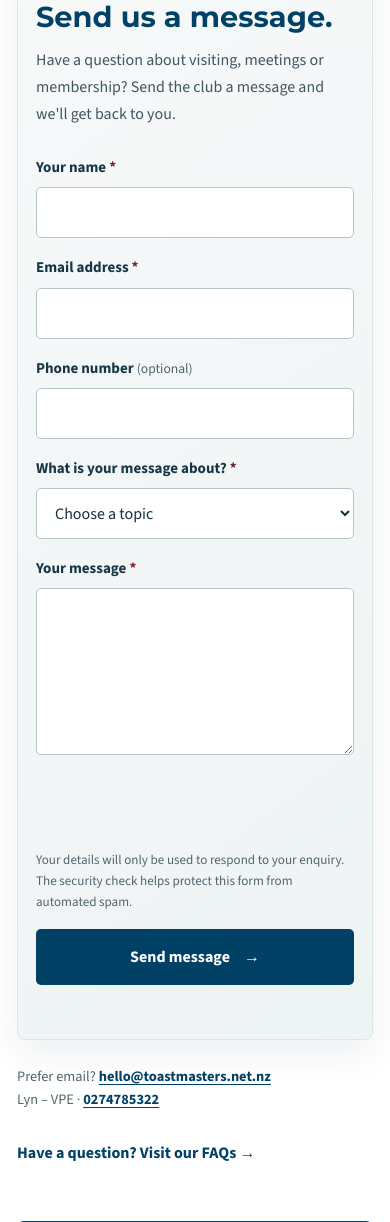
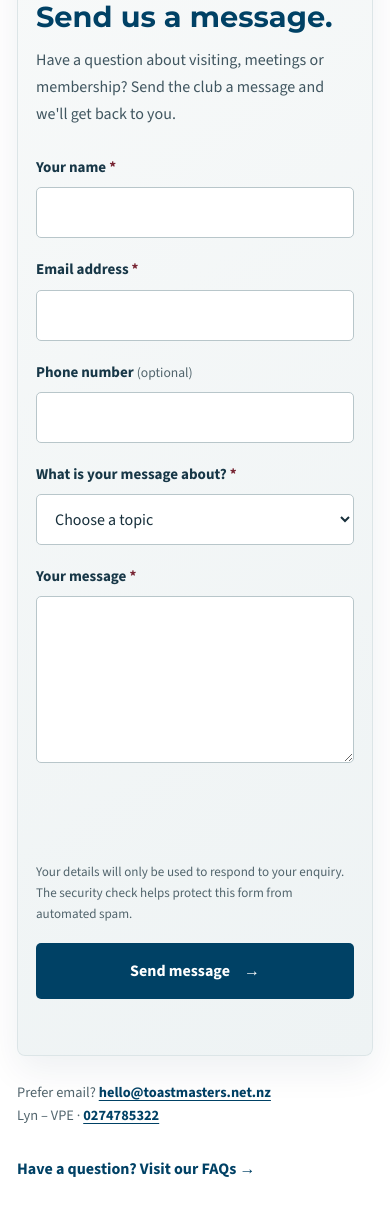
Before and after one commit to avontoastmasters/Website, a Node server app: page /visit.html in a window 390 px wide. Shown: the part 928-2150 px from the top of the page. Run offline with Node 20, Linux system fonts and the light colour scheme; some libraries are stand-ins or nearby versions.

Commit message:
Keep Visit Us contact fields in single-column layout

```diff
--- a/public/contact-form.css
+++ b/public/contact-form.css
@@ -21,17 +21,14 @@
 }
 .contact-form {
   display: grid;
-  grid-template-columns: repeat(2, minmax(0, 1fr));
-  gap: 20px 18px;
+  grid-template-columns: minmax(0, 1fr);
+  gap: 19px;
   margin-top: 28px;
 }
 .contact-field {
   display: grid;
   min-width: 0;
   gap: 8px;
-}
-.contact-field:nth-of-type(5) {
-  grid-column: 1 / -1;
 }
 .contact-field label {
   color: #173747;
@@ -87,12 +84,6 @@
   width: 1px !important;
   height: 1px !important;
   overflow: hidden !important;
-}
-.cf-turnstile,
-.contact-privacy,
-.contact-submit,
-.contact-form-status {
-  grid-column: 1 / -1;
 }
 .cf-turnstile {
   min-height: 65px;
@@ -162,17 +153,6 @@
     margin: 32px 0 25px;
     padding: 23px 18px;
   }
-  .contact-form {
-    grid-template-columns: 1fr;
-    gap: 17px;
-  }
-  .contact-field:nth-of-type(5),
-  .cf-turnstile,
-  .contact-privacy,
-  .contact-submit,
-  .contact-form-status {
-    grid-column: 1;
-  }
   .contact-submit {
     width: 100%;
     justify-content: center;
```
